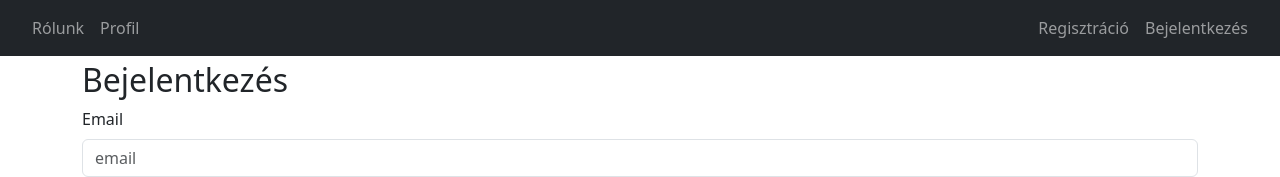
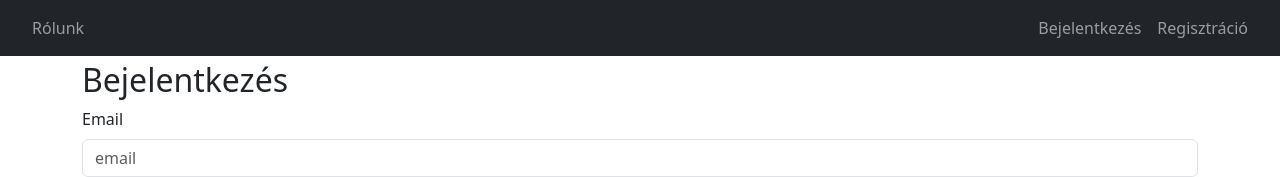
Before and after one commit to KovacsBalazs-Lefti/EandBPodcastStudio-frontend, a React (Vite) app: page /login in a window 1280 px wide. Shown: the top 177 px of the page. Built offline with nearby package versions, Linux system fonts and the light colour scheme.

Commit message:
kiejelentkezés-bejelentkezés 90szazalek kész

```diff
--- a/src/App.jsx
+++ b/src/App.jsx
@@ -7,21 +7,32 @@ import UserProfilePage from './pages/UserProfilePage';
 import { RouterProvider, createBrowserRouter } from 'react-router-dom';
 import Layout from './components/Layout';
 import HomePage from './pages/HomePage';
+import { useEffect, useState } from 'react';
 
 function App() {
+
+  const [token, setToken] = useState(null);
+
+  const refreshToken = () => {
+    setToken(localStorage.getItem("token"));
+  }
+
+  useEffect(() => {
+    refreshToken();
+  },[]);
 
   const router = createBrowserRouter([
     {
       path: "/",
-      element: <Layout />,
+      element: <Layout token={token} />,
       children: [
         {
           path: "/",
-          element: <HomePage />,
+          element: <HomePage refreshToken={refreshToken} />,
         },
         {
           path: "/user-profile",
-          element: <UserProfilePage />,
+          element: <UserProfilePage refreshToken={refreshToken} />,
         },
         {
           path: "/register",
@@ -29,7 +40,7 @@ function App() {
         },
         {
           path: "/login",
-          element: <LoginPage />
+          element: <LoginPage refreshToken={refreshToken} />
         },
       ],
     },
--- a/src/components/Layout.jsx
+++ b/src/components/Layout.jsx
@@ -1,13 +1,33 @@
+import { useEffect } from "react";
 import Navbar from "./Navbar";
 import {Outlet} from "react-router-dom";
+import PropTypes from "prop-types"
 
-function Layout() {
+function Layout(props) {
+
+    //bejelentkezés kijelentkezés navigacio megvalósítása
+    const {token} = props;
+    const navbarLeftSide = [];
+    const navbarRightSide = [];
+
+    navbarLeftSide.push({to: "/", text: "Rólunk"});
+    if (token) {
+        navbarRightSide.push({to: "/user-profile", text: "Profil"});
+    } else{
+        navbarRightSide.push({to: "/bejelentkezes", text: "Bejelentkezés"});
+        navbarRightSide.push({to: "/register", text: "Regisztráció"});
+
+    }
+
     return ( <>
-        <Navbar />
+        <Navbar leftSide={navbarLeftSide} rightSide={navbarRightSide} />
         <main className="container">
            <Outlet />
         </main>
     </> );
 }
 
+Layout.propTypes = {
+    token: PropTypes.string.isRequired
+}
 export default Layout;
--- a/src/components/Navbar.jsx
+++ b/src/components/Navbar.jsx
@@ -1,5 +1,8 @@
 import { Link } from "react-router-dom";
-function Navbar() {
+import PropTypes from "prop-types";
+
+function Navbar(props) {
+    const { leftSide, rightSide } = props;
     return (
         <nav className="navbar navbar-expand-lg bg-dark" data-bs-theme="dark">
             <div className="container-fluid">
@@ -10,30 +13,28 @@ function Navbar() {
                     </button>
                     <div className="collapse navbar-collapse" id="navbarSupportedContent">
                         <ul className="navbar-nav me-auto mb2 mb-lg-0">
-
-                            <li className="nav-item">
-                                <Link className="nav-link" to="/">Rólunk</Link>
-                            </li>
-                            <li className="nav-item">
-                                <Link className="nav-link" to="/user-profile">Profil</Link>
-                            </li>
+                            {leftSide.map(navItem => <li key={navItem.to} className="nav-item">
+                                <Link className="nav-link" to={navItem.to}>
+                                    {navItem.text}
+                                </Link>
+                            </li>)}
 
                         </ul>
                         <ul className="navbar-nav">
-
-                            <li className="nav-item">
-                                <Link className="nav-link" to="/register">Regisztráció</Link>
-                            </li>
-                            <li className="nav-item">
-                                <Link className="nav-link" to="/login">Bejelentkezés</Link>
-                            </li>
-
+                            {rightSide.map(navItem => <li key={navItem.to} className="nav-item">
+                                <Link className="nav-link" to={navItem.to}>
+                                    {navItem.text}
+                                </Link>
+                            </li>)}
 
                         </ul>
                     </div>
                 </div>
             </div>
-        </nav>);
+        </nav>)
 }
-
+Navbar.propTypes = {
+    leftSide: PropTypes.array.isRequired,
+    rightSide: PropTypes.array.isRequired,
+}
 export default Navbar;
--- a/src/pages/LoginPage.jsx
+++ b/src/pages/LoginPage.jsx
@@ -1,8 +1,10 @@
 import { useRef } from "react";
 import { useNavigate } from "react-router-dom";
+import PropTypes from "prop-types";
 
 
-function LoginPage() {
+function LoginPage(props) {
+    const {refreshToken} = props;
     const apiUrl = "http://localhost:8000/api";
     const emailRef = useRef(null);
     const jelszoRef = useRef(null);
@@ -23,6 +25,7 @@ function LoginPage() {
         console.log(data);
         if (response.ok) {
           localStorage.setItem("token", data.token);
+          refreshToken();
           navigate("/user-profile");
           alert("Sikeres bejelentkezés")
         } else {
@@ -56,5 +59,8 @@ function LoginPage() {
         <button className="btn btn-primary" type="submit">Bejelentkezés</button>
     </form>);
 }
+LoginPage.propTypes = {
+  refreshToken: PropTypes.func.isRequired
+}
 
 export default LoginPage;
```
